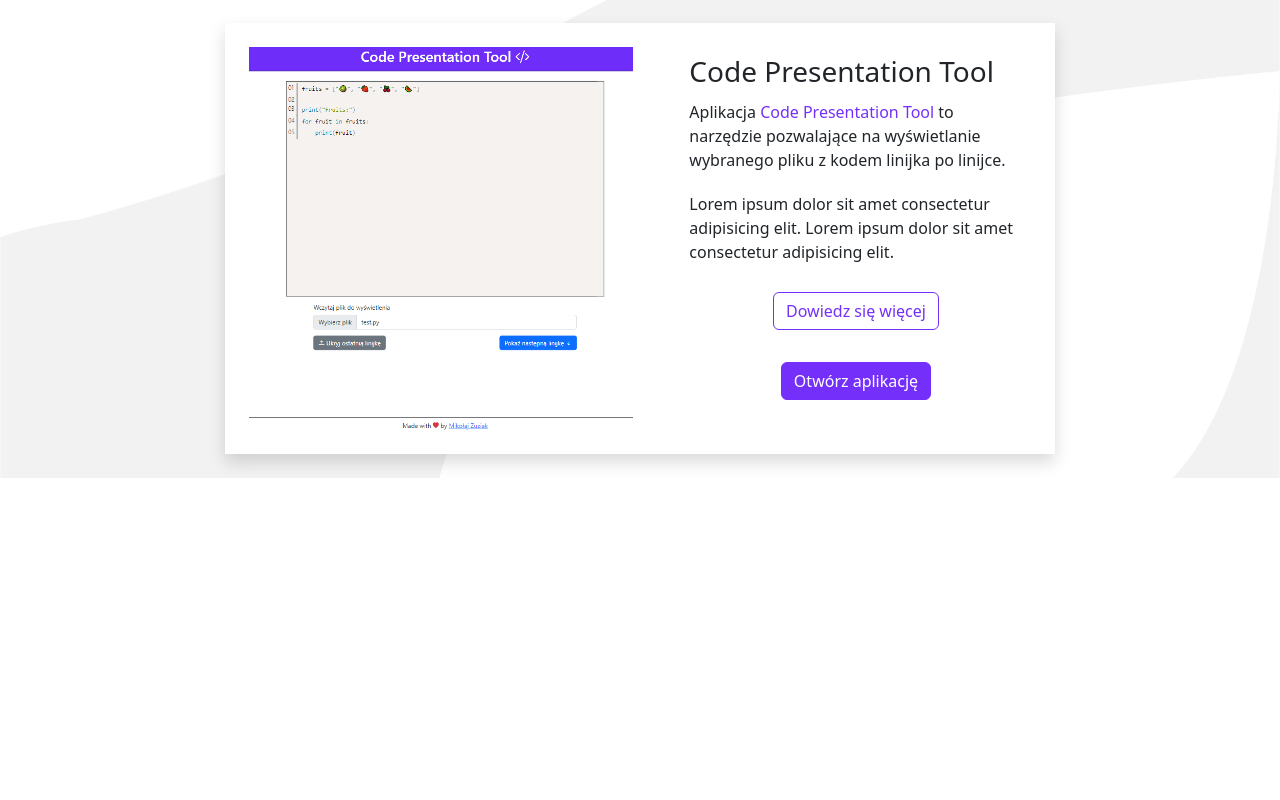
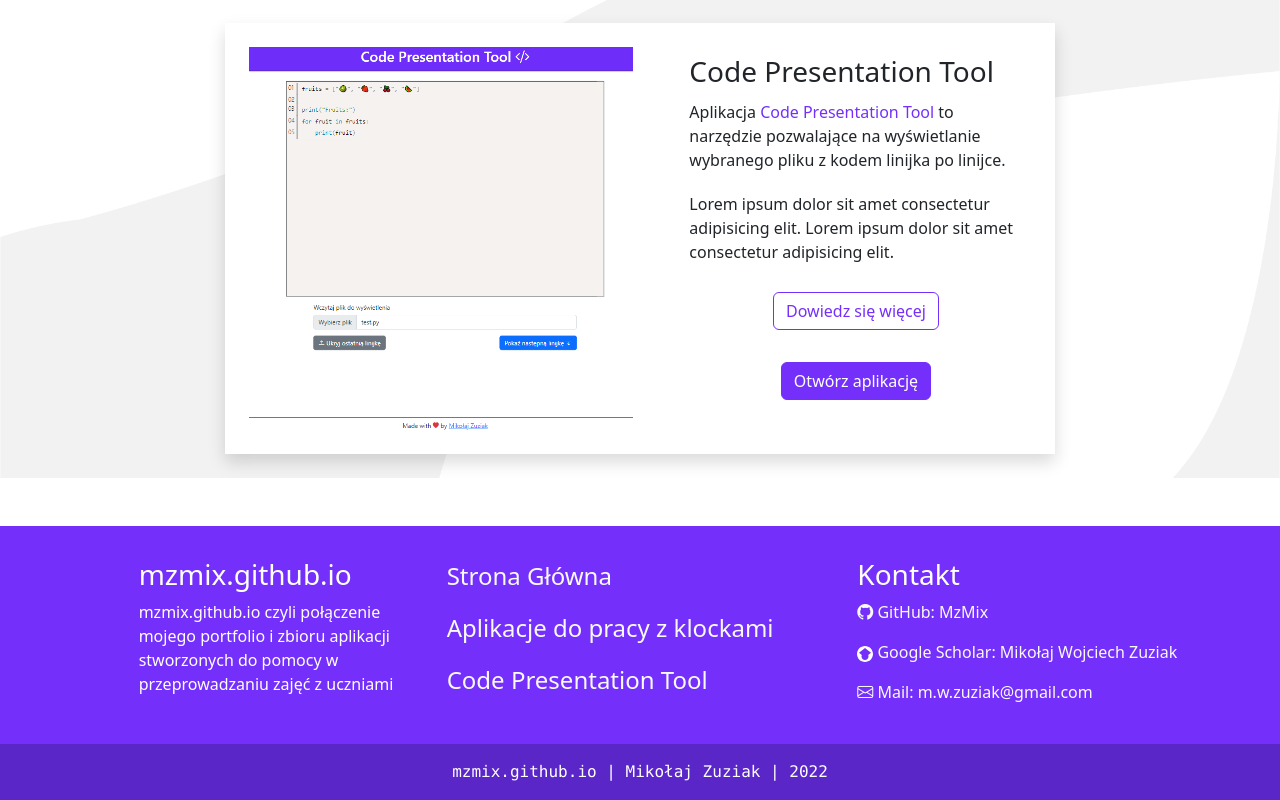
Before and after one commit to MzMix/mzmix.github.io, a Vue app: page / in a window 1280 px wide. Shown: the part 3557-4357 px from the top of the page. Before the commit the page ends 4083 px from the top, so only its background shows below. Built offline with nearby package versions, Linux system fonts and the light colour scheme.

Commit message:
feat(MainPage): :sparkles: add footer
add footer component

```diff
--- /dev/null
+++ b/src/components/Icons/GoogleScholarIcon.vue
@@ -0,0 +1,6 @@
+<template><i class="bi"><svg width="16" height="16" viewBox="0 0 32 32" fill="none" xmlns="http://www.w3.org/2000/svg">
+        <path fill-rule="evenodd" clip-rule="evenodd"
+            d="M32 16C32 24.8366 24.8366 32 16 32C7.16344 32 0 24.8366 0 16C0 7.16344 7.16344 0 16 0C24.8366 0 32 7.16344 32 16ZM4 13.5L9.63311 18.0869C9.22661 18.9739 9.00002 19.9605 9.00002 21C9.00002 24.866 12.134 28 16 28C19.866 28 23 24.866 23 21C23 19.9605 22.7734 18.9739 22.3669 18.0869L28 13.5L16 4L4 13.5Z"
+            fill="white" />
+    </svg>
+</i></template>
--- a/src/components/PageFooter.vue
+++ b/src/components/PageFooter.vue
@@ -1,9 +1,69 @@
+<script setup>
+import GoogleScholarIcon from './Icons/GoogleScholarIcon.vue';
+</script>
+
 <template>
 
-    <div class="container-fluid">
+    <div class="container-fluid bg-purple pt-2">
 
+        <div class="row text-white p-4">
 
+            <div class="col-lg-3 offset-lg-1">
+                <h3>mzmix.github.io</h3>
+
+                <p>mzmix.github.io czyli połączenie mojego portfolio i zbioru aplikacji stworzonych do
+                    pomocy w przeprowadzaniu zajęć z uczniami</p>
+
+            </div>
+
+            <div class="col-4">
+
+                <p><a href="https://mzmix.github.io/" class="link-light fs-4">Strona Główna</a></p>
+
+                <p><a href="#Aplikacje-klocki" class="link-light fs-4">Aplikacje do pracy
+                        z klockami</a></p>
+
+                <p><a href="#Code-Presentation-Tool" class="link-light fs-4">Code Presentation
+                        Tool</a>
+                </p>
+
+            </div>
+
+            <div class="col-4">
+                <h3>Kontakt</h3>
+
+                <p><a href="https://github.com/MzMix" class="link-light"><i class="bi bi-github"></i> GitHub: MzMix</a>
+                </p>
+
+                <p><a href="https://scholar.google.com/citations?user=Tzzw3CQAAAAJ&hl=pl" class="link-light">
+                        <GoogleScholarIcon /> Google Scholar: Mikołaj Wojciech Zuziak
+                    </a></p>
+
+                <p><a href="mailto:m.w.zuziak@gmail.com" class="link-light"><i class="bi bi-envelope"></i> Mail:
+                        m.w.zuziak@gmail.com</a>
+                </p>
+
+            </div>
+
+        </div>
+
+        <div class="row text-white pt-3" id="author">
+            <div class="col-12 text-center font-monospace">
+                <p>mzmix.github.io | Mikołaj Zuziak | 2022</p>
+            </div>
+        </div>
 
     </div>
 
 </template>
+
+<style scoped>
+a {
+    text-decoration: none;
+    /* color: white; */
+}
+
+#author {
+    background-color: #5B26C7;
+}
+</style>
```
